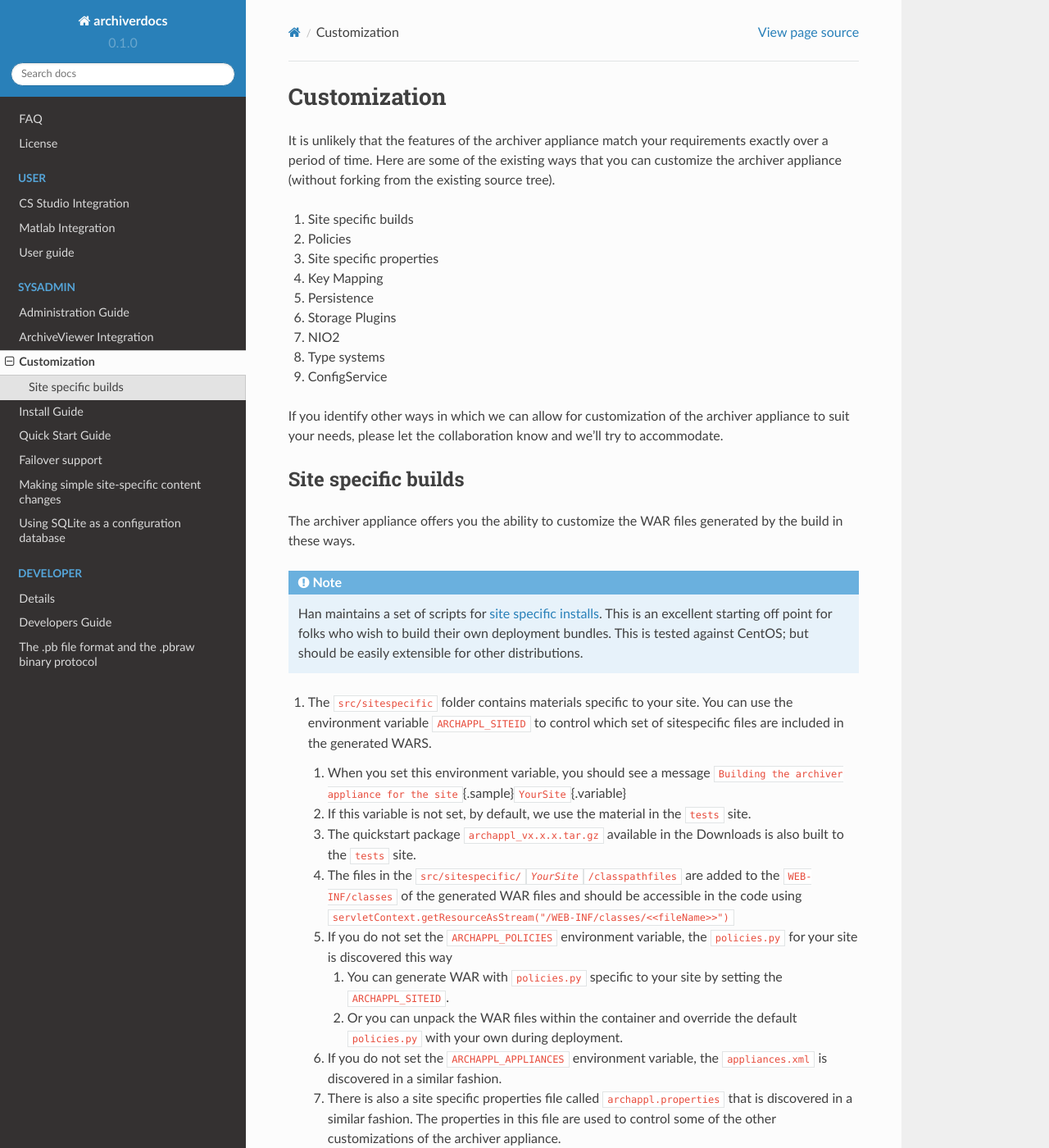
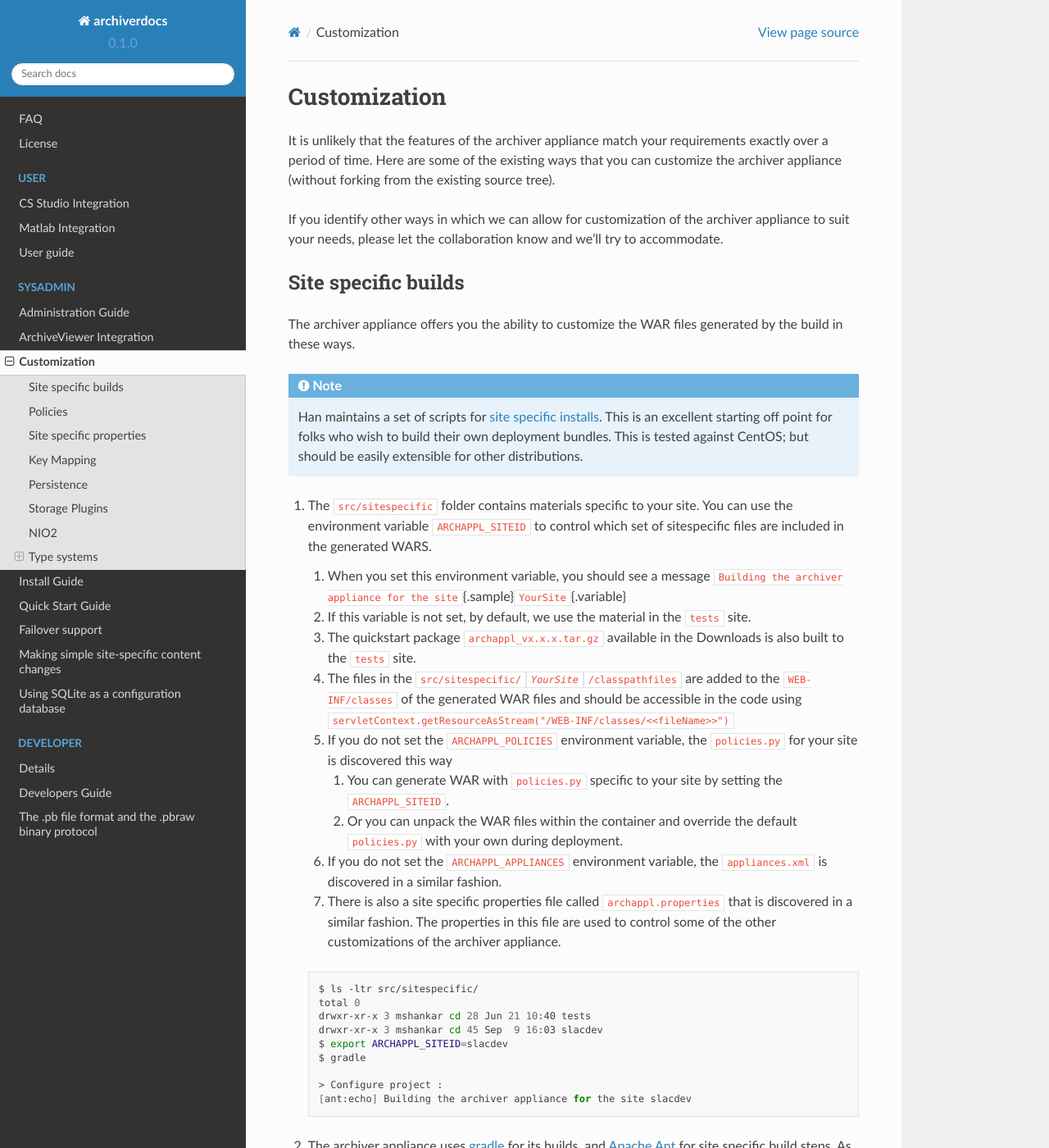
Before and after one commit to jacomago/archiver_docs_temp, a Sphinx documentation site: the page built from docs/source/sysadmin/customization.md, in a window 1280 px wide and 1400 px high. Shown: the whole window at 82% size. Built offline with Sphinx 7.4.7 and the Read the Docs theme 2.0.0, drawn with Linux system fonts in a browser that asks for light colours; part of the change alters nothing that is shown; some of the changed text lies outside the part shown.

Commit message:
fix customization

````diff
--- a/docs/source/sysadmin/customization.md
+++ b/docs/source/sysadmin/customization.md
@@ -4,16 +4,6 @@ It is unlikely that the features of the archiver appliance match your
 requirements exactly over a period of time. Here are some of the
 existing ways that you can customize the archiver appliance (without
 forking from the existing source tree).
-
-1. Site specific builds
-2. Policies
-3. Site specific properties
-4. Key Mapping
-5. Persistence
-6. Storage Plugins
-7. NIO2
-8. Type systems
-9. ConfigService
 
 If you identify other ways in which we can allow for customization of
 the archiver appliance to suit your needs, please let the collaboration
@@ -25,8 +15,7 @@ The archiver appliance offers you the ability to customize the WAR files
 generated by the build in these ways.
 
 :::{note}
-Han maintains a set of scripts for [site specific
-installs](https://github.com/jeonghanlee/epicsarchiverap-sites). This is
+Han maintains a set of scripts for [site specific installs](https://github.com/jeonghanlee/epicsarchiverap-sites). This is
 an excellent starting off point for folks who wish to build their own
 deployment bundles. This is tested against CentOS; but should be easily
 extensible for other distributions.
@@ -64,12 +53,12 @@ extensible for other distributions.
         other customizations of the archiver appliance.
 
     ``` bash
-    [ epicsarchiverap ]$ ls -ltr src/sitespecific/
+    $ ls -ltr src/sitespecific/
     total 0
     drwxr-xr-x 3 mshankar cd 28 Jun 21 10:40 tests
     drwxr-xr-x 3 mshankar cd 45 Sep  9 16:03 slacdev
-    [ epicsarchiverap ]$ export ARCHAPPL_SITEID=slacdev
-    [ epicsarchiverap ]$ gradle
+    $ export ARCHAPPL_SITEID=slacdev
+    $ gradle
 
     > Configure project :
     [ant:echo] Building the archiver appliance for the site slacdev
@@ -88,13 +77,10 @@ extensible for other distributions.
 3. For simple site specific content changes like replacing the images
     or the contact text in the home page, please see [this
     document](site_specific_content_changes.html).
-::::
 
-:::: {#Policies .section}
+## Policies
 
-### Policies
-
-As outlined in the [details](details.html) page, the archiver appliance
+As outlined in the [details](../developer/details.html) page, the archiver appliance
 support a wide variety of configurations. Not only that, we also support
 configuration on a per PV basis. We avoid exposing all of this
 complexity to the end user (the one who is requesting PVs to be
@@ -102,8 +88,6 @@ archived) by using policies to provide intelligent defaults. Policies
 are contained in a python/jython script called `policies.py` that is
 typically located in the `WEB-INF/classes` of the `mgmt` webapp or by
 using the environment variable `ARCHAPPL_POLICIES`.
-
-<div>
 
 At a very high level, when users request PVs to be archived, the mgmt &
 engine webapps sample the PV to determine event rate, storage rate and
@@ -132,8 +116,6 @@ so
     retrieves data from all of the datastores and then combines them
     using a merge/dedup operator.
 
-</div>
-
 Optionally, as part of a policy, we can also archive fields in addition
 to the VAL field. That is, one can establish a blanket policy that says
 something like *For all `ai's`, in addition to the `.VAL` field, also
@@ -148,11 +130,8 @@ few more methods that need to be defined. These include
 1. `getPolicyList` \-- This returns a list of available policy names.
 2. `getFieldsArchivedAsPartOfStream` \-- This returns a list of fields
     that are to be archived as part of the stream.
-::::
 
-::: {#archappl_properties .section}
-
-### Site specific properties
+## Site specific properties
 
 There is a site specific properties file called `archappl.properties`
 that is typically present in `WEB-INF/classes` of all the webapps or as
@@ -167,11 +146,8 @@ of all the sites. The configuration elements present here are
 configuration decisions that are made during the initial scoping of your
 archiving project; so, please do look at these configuration elements
 and make choices appropriate to your installation.
-:::
 
-::: {#key_mapping .section}
-
-### Key Mapping
+## Key Mapping
 
 The archiver appliance stores data in chunks that have a well defined
 key. The key is based on
@@ -201,11 +177,8 @@ alternate key mapping strategy by implementing the
 interface and setting this
 [property](api/org/epics/archiverappliance/config/DefaultConfigService.html#ARCHAPPL_PVNAME_TO_KEY_MAPPING_CLASSNAME)
 to name of the implementing class.
-:::
 
-::: {#Persistence .section}
-
-### Persistence
+## Persistence
 
 By default, the configuration for each appliance is stored in a
 relational database (using connections obtained from JNDI) as key/value
@@ -220,11 +193,8 @@ interface. To save your configuration in a different location, create an
 implementation of this interface and use the
 [ARCHAPPL_PERSISTENCE_LAYER](api/org/epics/archiverappliance/config/ConfigService.html#ARCHAPPL_PERSISTENCE_LAYER)
 environment in your startup scripts.
-:::
 
-::: {#StoragePlugins .section}
-
-### Storage Plugins
+## Storage Plugins
 
 The starting point for using an alternate storage technology is to
 create implementations of the
@@ -246,11 +216,8 @@ interfaces facilitate additional functionality
 Writing a new StoragePlugin does take some effort but with this
 separation, you should be able to support a wide variety of storage
 technologies. For more details, please see the Javadoc.
-:::
 
-::: {#NIO2 .section}
-
-### NIO2
+## NIO2
 
 The
 [PlainPBStoragePlugin](api/edu/stanford/slac/archiverappliance/PlainPB/PlainPBStoragePlugin.html)
@@ -277,26 +244,18 @@ PlainPBStoragePlugin using storage technologies like
 To add custom NIO2 file system providers for use in the archiver
 appliance, please look at the JavaDoc for our version of Java\'s
 [Paths](api/org/epics/archiverappliance/utils/nio/ArchPaths.html).
-:::
 
-::: {#TypeSystems .section}
-
-### Type systems
+## Type systems
 
 The archiver appliance uses Google\'s
 [ProtocolBuffers](https://developers.google.com/protocol-buffers) as the
 serialization scheme. There are plenty of other algorithms that offer
 the same functionality, of great interest is the serialization scheme
-used in the [EPICS V4
-protocol](http://epics-pvdata.sourceforge.net/pvAccess_Protocol_Specification.html).
+used in the [EPICS V4 protocol](http://epics-pvdata.sourceforge.net/pvAccess_Protocol_Specification.html).
 Support for alternate serialization mechanisms is possible by adding
-support for [alternate type
-systems](api/org/epics/archiverappliance/config/TypeSystem.html). Please
+support for [alternate type systems](api/org/epics/archiverappliance/config/TypeSystem.html). Please
 contact the collaboration if you\'d want to consider using alternate
 serialization mechanisms.
-:::
-
-::: {#ConfigService .section}
 
 ### ConfigService
 
@@ -308,5 +267,3 @@ instance is dependency injected into the classes that need it. If all
 else fails, you can create your implementation of the ConfigService and
 register it in the servlet context
 [listener](api/org/epics/archiverappliance/config/ArchServletContextListener.html).
-:::
-:::::::::::::::
````
